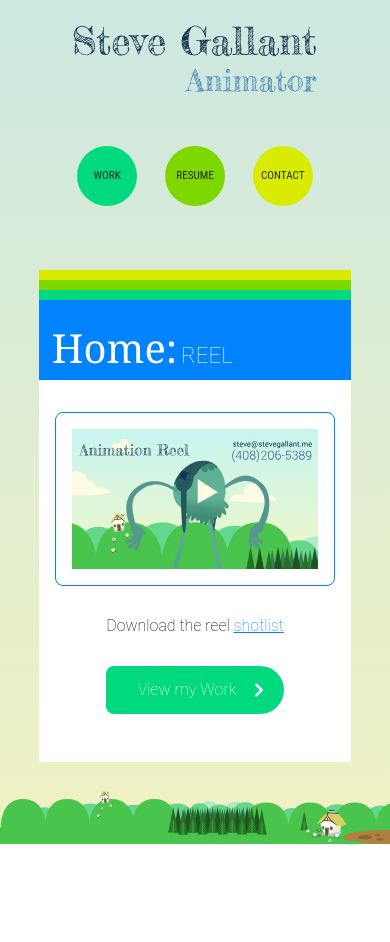
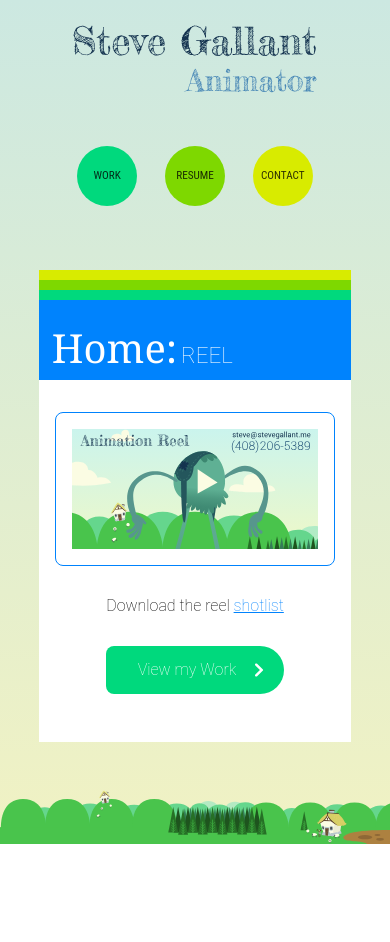
Before and after one commit to jaidetree/stevegallant.me, a PHP site: the page made by app/views/app.php in a window 390 px wide. Run offline with PHP 8.4, Linux system fonts and the light colour scheme; the template is opened without the code that fills it, so the values that code supplies are empty.

Commit message:
Re-adjusted mobile sizes.

```diff
--- a/static/sass/_base.scss
+++ b/static/sass/_base.scss
@@ -1,4 +1,5 @@
 body {
   @extend %font-body;
   font-weight: 200;
+  font-size: 16px;
 }
--- a/static/sass/_layout.scss
+++ b/static/sass/_layout.scss
@@ -97,7 +97,7 @@
       }
     }
   }
-  @include at-breakpoint(12 $mobile-max) {
+  @include at-breakpoint(12 $mobile-min) {
     #logo {
       width: 80%;
     }
--- a/static/sass/_modules.scss
+++ b/static/sass/_modules.scss
@@ -96,7 +96,7 @@ section#home {
     .video {
       width: auto;
       &, .inner, .inner iframe {
-        height: 140px;
+        height: 120px;
       }
     }
   }
--- a/static/sass/_variables.scss
+++ b/static/sass/_variables.scss
@@ -20,6 +20,7 @@ $contact-dark: $dark-yellow;
 $text: $gray;
 
 // MOBILE BREAKPOINTS
-$mobile-max: 46rem;
+$mobile-min: 34rem;
+$mobile-max: 42rem;
 $tablet-min: 55rem;
 $tablet-max: 74rem;
```
Also changed, not shown: static/css/screen.css (+8 -7 lines), static/css/build/screen.css.
